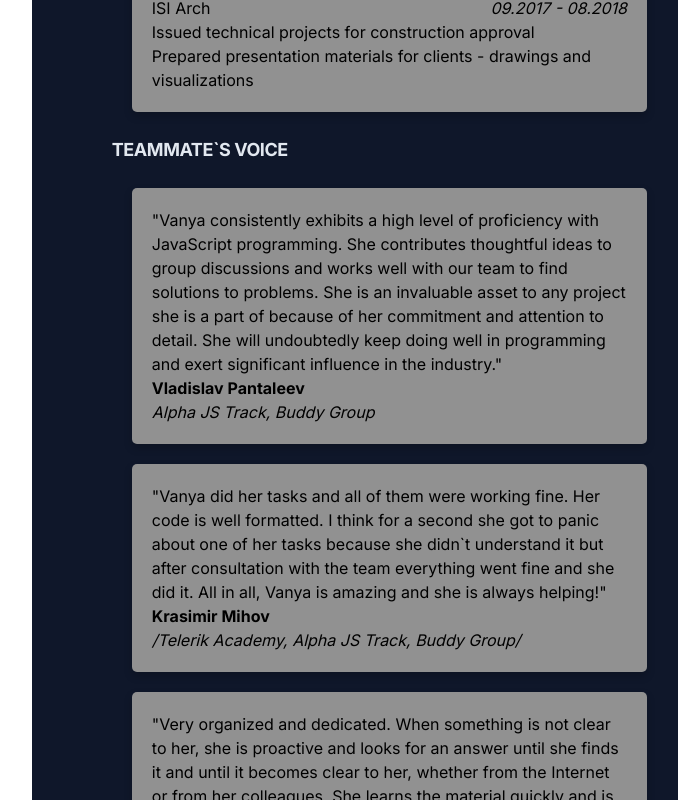
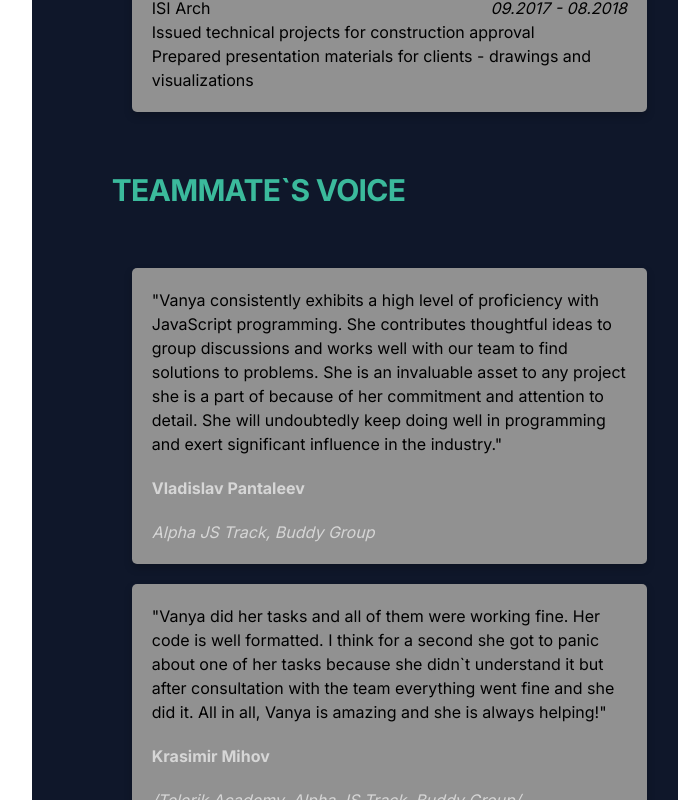
Before and after one commit to ipz06/my-portfolio, a Next.js app in the folder my-portfolio/: page / in a window 1280 px wide. Shown: the part 2100-2900 px from the top of the page, without its empty margins (573-1251 px from the left). Built offline with nearby package versions, Linux system fonts and the light colour scheme.

Commit message:
Add feedback

```diff
--- a/my-portfolio/src/app/voice/page.tsx
+++ b/my-portfolio/src/app/voice/page.tsx
@@ -4,13 +4,13 @@ import styles from '../ui/card.module.css';
 export default function Voice () {
 
     return (
-        <>
+        <div id='voice'>
 
-            <h2 className="text-xl font-bold tracking-tight text-slate-200 sm:text-lg py-1">TEAMMATE`S VOICE</h2>
-            <ul id='voice' >
-                {feedback.map(mate => <li key={mate.id} className={styles.card}> {mate.text} <h3 className="font-bold">{mate.name} </h3><span className="italic">{mate.mate}</span></li>)}
+            <h2 className="text-3xl font-bold tracking-tight text-[#3BBA9C] py-10">TEAMMATE`S VOICE</h2>
+            <ul>
+                {feedback.map(mate => <li key={mate.id} className={styles.card}> {mate.text} <h3 className="font-bold text-[#d6d6d6] py-5">{mate.name} </h3><span className="italic text-[#d6d6d6]">{mate.mate}</span></li>)}
             </ul>
 
-        </>
+        </div>
     )
 }
```
